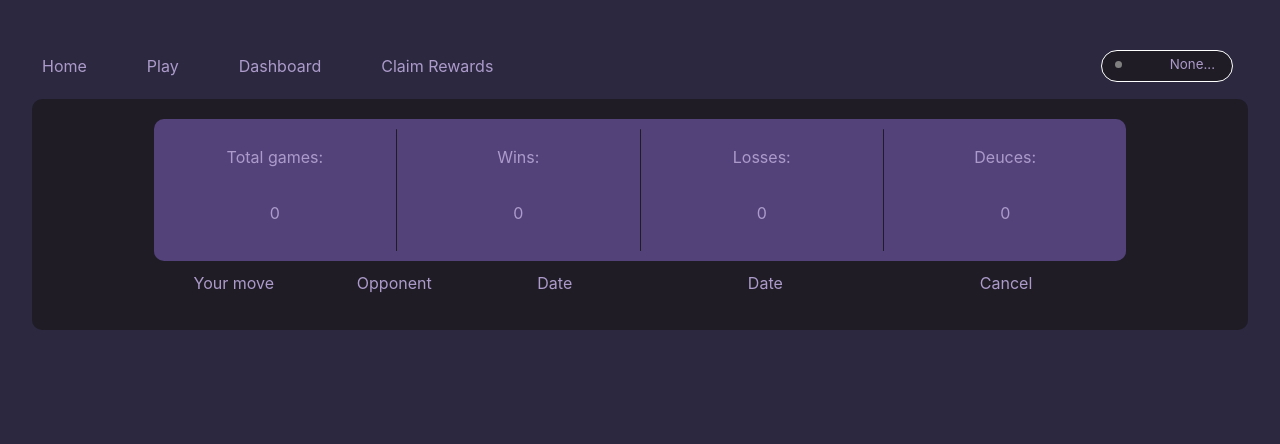
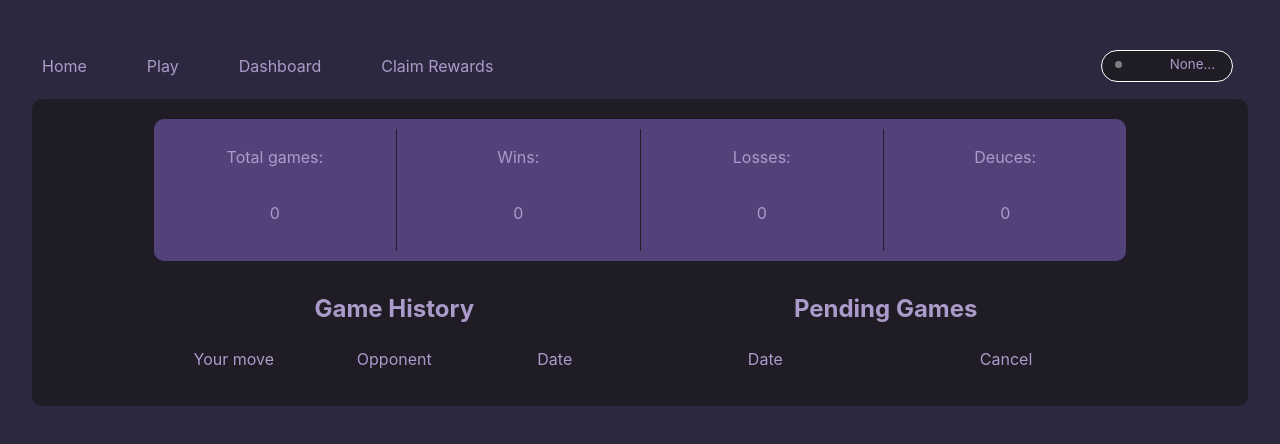
Before and after one commit to ulas96/rock-paper-scissor, a React (Vite) app in the folder client/: page /dashboard in a window 1280 px wide. Shown: the top 444 px of the page. Built offline with nearby package versions, Linux system fonts and the light colour scheme.

Commit message:
Dashboard update and code coherency check

```diff
--- a/client/src/components/Dashboard/Dashboard.jsx
+++ b/client/src/components/Dashboard/Dashboard.jsx
@@ -117,7 +117,9 @@ export default function Dashboard({state, account}) {
             </div>
 
             <div className="game-history">
+
                 <div className="total-games">
+                <h2>Game History</h2>
                     <div className="total-games-legend">
                         <div>
                                 Your move
@@ -155,6 +157,7 @@ export default function Dashboard({state, account}) {
 
 
                 <div className="pending-games">
+                    <h2>Pending Games</h2>
                     <div className="pending-games-legend">
                         <div>
                                 Date
@@ -172,7 +175,7 @@ export default function Dashboard({state, account}) {
 
 
                                 <div className="">
-                                    Date: {new Date(p.timestamp * 1000).getDay() < 10 ? `0${new Date(p.timestamp * 1000).getDay()}` : new Date(p.timestamp * 1000).getDay()}/{new Date(p.timestamp * 1000).getMonth() < 10 ? `0${new Date(p.timestamp * 1000).getMonth()}` : new Date(p.timestamp * 1000).getMonth()}/{new Date(p.timestamp * 1000).getFullYear()} {new Date(p.timestamp * 1000).getHours() < 10 ? `0${new Date(p.timestamp * 1000).getHours()}` : new Date(p.timestamp * 1000).getHours()}:{new Date(p.timestamp * 1000).getMinutes() < 10 ? `0${new Date(p.timestamp * 1000).getMinutes()}` : new Date(p.timestamp * 1000).getMinutes()}
+                                    {new Date(p.timestamp * 1000).getDay() < 10 ? `0${new Date(p.timestamp * 1000).getDay()}` : new Date(p.timestamp * 1000).getDay()}/{new Date(p.timestamp * 1000).getMonth() < 10 ? `0${new Date(p.timestamp * 1000).getMonth()}` : new Date(p.timestamp * 1000).getMonth()}/{new Date(p.timestamp * 1000).getFullYear()} {new Date(p.timestamp * 1000).getHours() < 10 ? `0${new Date(p.timestamp * 1000).getHours()}` : new Date(p.timestamp * 1000).getHours()}:{new Date(p.timestamp * 1000).getMinutes() < 10 ? `0${new Date(p.timestamp * 1000).getMinutes()}` : new Date(p.timestamp * 1000).getMinutes()}
                                 </div>
 
 
```
Also changed, not shown: 1 other file (tests, documents, lock files or other folders).
